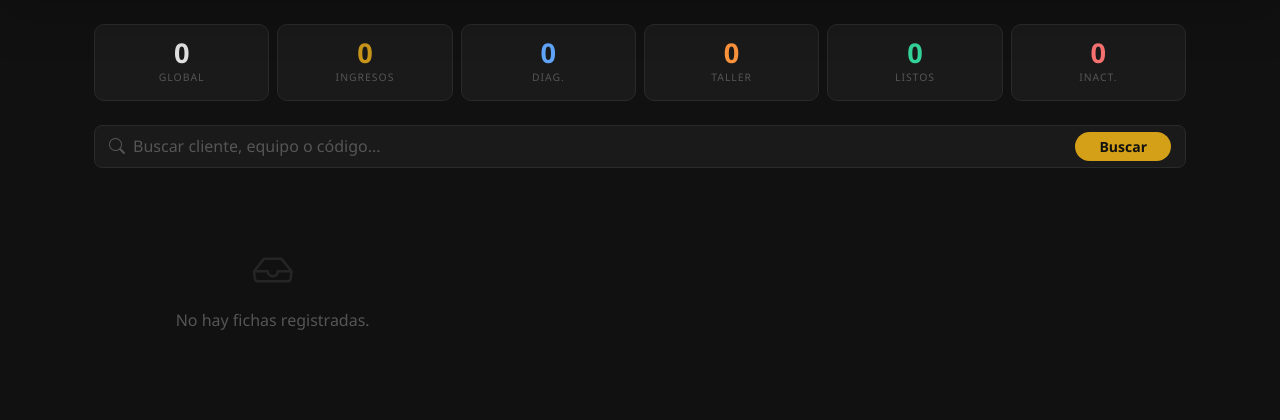
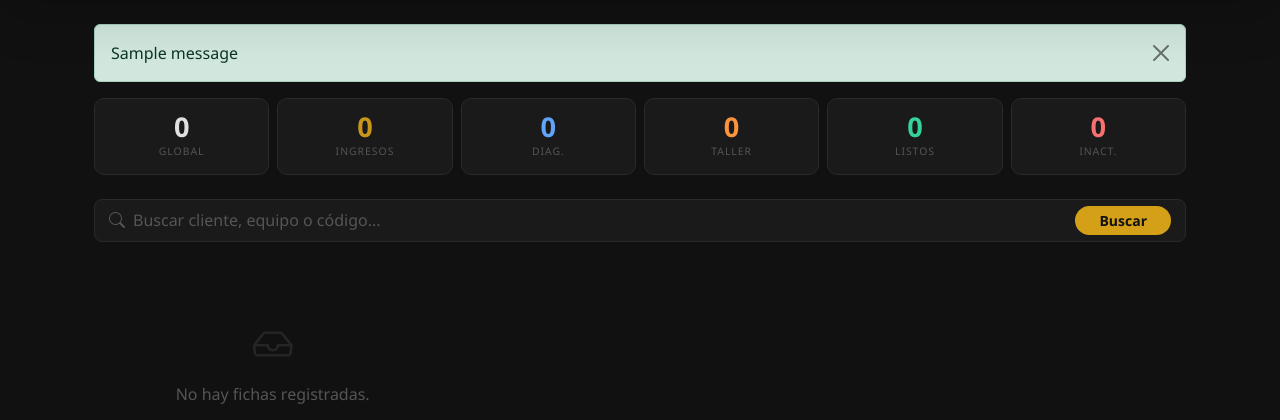
Before and after one commit to dariocordoneda/sistema_tecnico_lgi, a Django app: page / in a window 1280 px wide. Shown: the part 83-503 px from the top of the page. Run offline with Django 5.2, Linux system fonts and the light colour scheme; a user stored in the database is signed in; tables that the repository leaves empty hold one stand-in row (values such as "Sample post"); one stand-in notice (Sample message) is shown; parts of the project's set-up code (start-up, migrations or seed data) failed here and were passed over.

Commit message:
Mover credenciales a variables de entorno y exponer errores de email
- EMAIL_HOST_PASSWORD y SECRET_KEY ahora se leen de variables de entorno
  (la contraseña estaba hardcodeada en el repo público, probablemente
  revocada por Google automáticamente)
- Reemplazar except:pass en envío de email por mensajes de error visibles
  para el usuario usando el framework de messages de Django
- Agregar renderizado de messages en base.html

Co-Authored-By: Claude Sonnet 4.6 <noreply@anthropic.com>

```diff
--- a/gestion/templates/gestion/base.html
+++ b/gestion/templates/gestion/base.html
@@ -261,6 +261,14 @@
     </nav>
 
     <div class="container mt-4">
+        {% if messages %}
+            {% for message in messages %}
+            <div class="alert alert-{% if message.tags == 'error' %}danger{% else %}{{ message.tags }}{% endif %} alert-dismissible fade show" role="alert">
+                {{ message }}
+                <button type="button" class="btn-close" data-bs-dismiss="alert"></button>
+            </div>
+            {% endfor %}
+        {% endif %}
         {% block content %}
         {% endblock %}
     </div>
--- a/gestion/views.py
+++ b/gestion/views.py
@@ -4,6 +4,7 @@ from django.http import HttpResponse
 from django.db.models import Q, Sum, F
 from django.contrib.auth.decorators import login_required, user_passes_test
 from django.contrib.auth.models import User
+from django.contrib import messages
 from django.conf import settings
 from django.core.mail import send_mail, EmailMultiAlternatives
 from django.utils import timezone
@@ -265,8 +266,8 @@ def nuevo_ingreso(request):
         if cliente.email:
             try:
                 _enviar_email_lgi(cliente, equipo, ficha)
-            except:
-                pass
+            except Exception as e:
+                messages.warning(request, f"Ficha creada, pero el email no pudo enviarse: {e}")
 
         return redirect('dashboard')
     return render(request, 'gestion/nuevo_ingreso.html', {'clientes': clientes, 'cliente_sel': cliente_seleccionado})
@@ -824,7 +825,8 @@ def reenviar_email_ingreso(request, ficha_id):
     if cliente.email:
         try:
             _enviar_email_lgi(cliente, equipo, ficha)
-        except:
-            pass
+            messages.success(request, "Email reenviado correctamente.")
+        except Exception as e:
+            messages.error(request, f"No se pudo enviar el email: {e}")
 
     return redirect('detalle_ficha', ficha_id=ficha_id)
--- a/sat_project/settings.py
+++ b/sat_project/settings.py
@@ -5,7 +5,7 @@ from pathlib import Path
 BASE_DIR = Path(__file__).resolve().parent.parent
 
 # SECURITY WARNING: keep the secret key used in production secret!
-SECRET_KEY = 'django-insecure-x1a_j-r*i@^204a%nj+f@o#fy03h^(qjq#$w$w3tsh$(f)b_9='
+SECRET_KEY = os.environ.get('SECRET_KEY', 'django-insecure-x1a_j-r*i@^204a%nj+f@o#fy03h^(qjq#$w$w3tsh$(f)b_9=')
 
 # SECURITY WARNING: don't run with debug turned on in production!
 DEBUG = False
@@ -95,7 +95,7 @@ EMAIL_HOST = 'smtp.gmail.com'
 EMAIL_PORT = 587
 EMAIL_USE_TLS = True
 EMAIL_HOST_USER = 'lgi.repara@gmail.com'
-EMAIL_HOST_PASSWORD = 'yosi vqro bbqm kkqb'
+EMAIL_HOST_PASSWORD = os.environ.get('EMAIL_HOST_PASSWORD', '')
 DEFAULT_FROM_EMAIL = 'LGI Electrónics <lgi.repara@gmail.com>'
 
 DEFAULT_AUTO_FIELD = 'django.db.models.BigAutoField'
```
